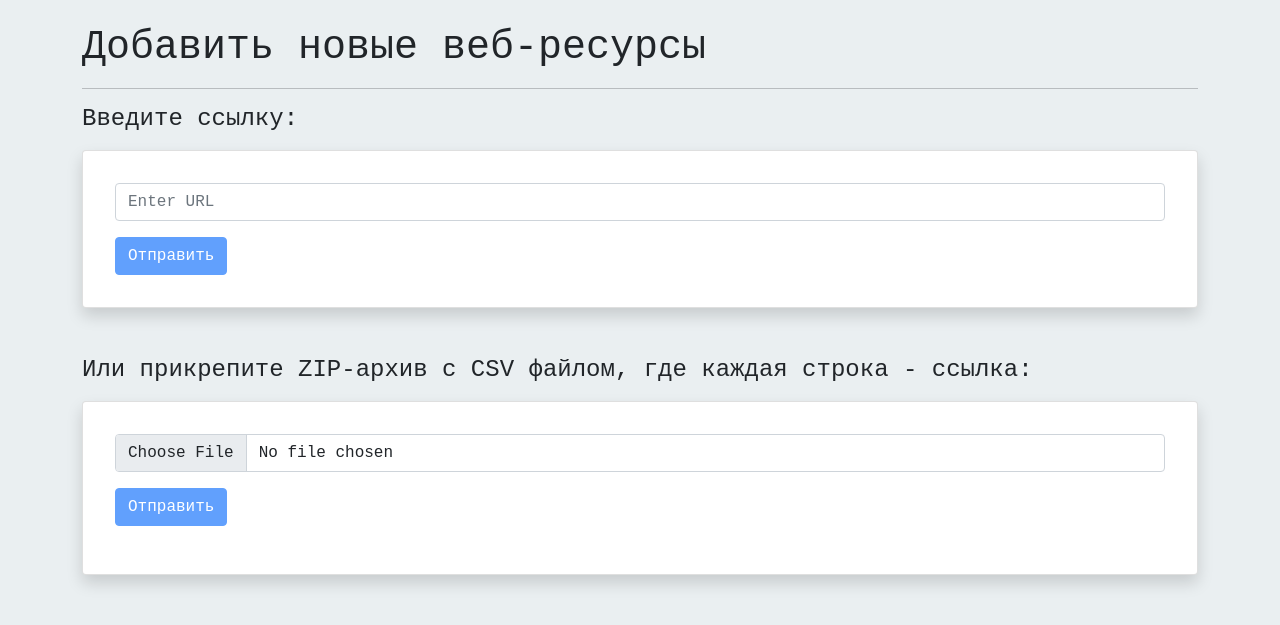
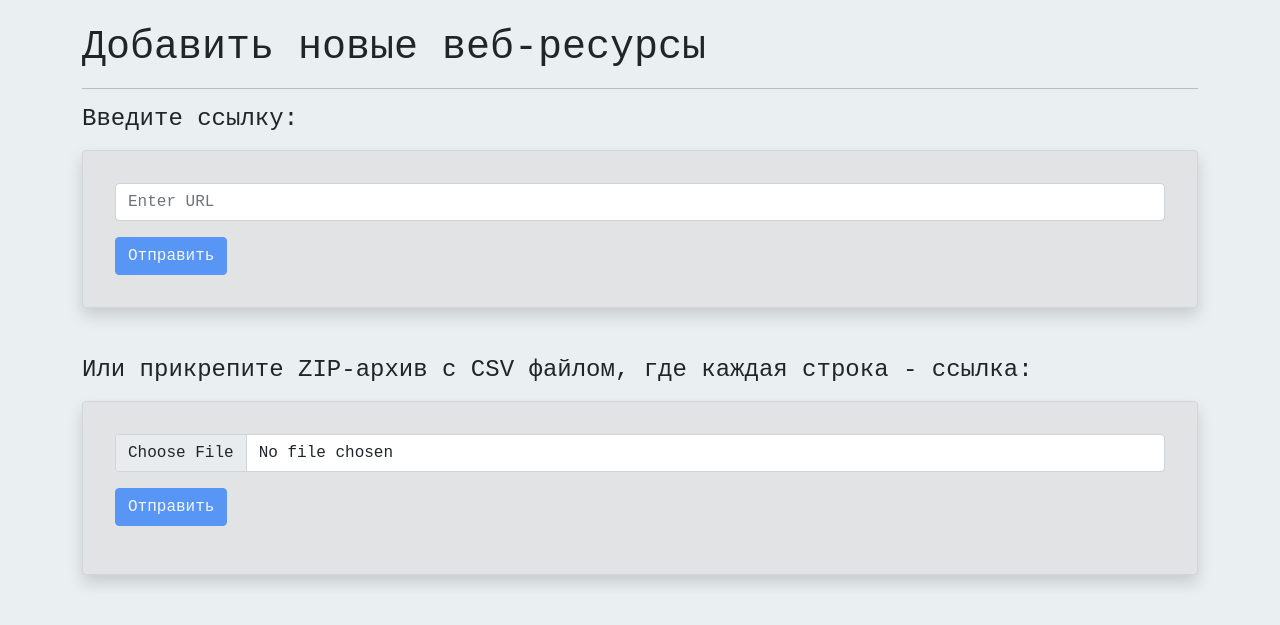
Before and after one commit to Dana299/hungergames_part2, a Flask app: page /add-resource/ in a window 1280 px wide. Shown: the part 76-701 px from the top of the page. Run offline with Flask 3, Linux system fonts and the light colour scheme; parts of the project's set-up code (start-up, migrations or seed data) failed here and were passed over; some libraries are stand-ins or nearby versions.

Commit message:
style: minor style changes
Update headings on pages, change color of forms

```diff
--- a/main/templates/add_resource.html
+++ b/main/templates/add_resource.html
@@ -14,7 +14,7 @@
             </h4>
         </div>
 
-        <div class="card shadow p-3 mb-5 bg-white rounded">
+        <div class="card alert-secondary shadow p-3 mb-5 rounded">
             <div class="card-body">
 
                 <form id="text-form" method="post" action="{{ url_for('add_resource') }}">
@@ -47,7 +47,7 @@
             </h4>
         </div>
 
-        <div class="card shadow p-3 mb-5 bg-white rounded">
+        <div class="card alert-secondary shadow p-3 mb-5 rounded">
             <div class="card-body">
 
                 <form id="file-form" method="post" action="{{ url_for('add_resource') }}" enctype="multipart/form-data">
--- a/main/templates/feed.html
+++ b/main/templates/feed.html
@@ -8,6 +8,7 @@
     <div id="resource-container">
 
         <h1>Новости</h1>
+        <hr>
 
         {% if feed %}
             {% for event in feed.feed_items %}
--- a/main/templates/index.html
+++ b/main/templates/index.html
@@ -4,7 +4,8 @@
 
 {% block content %}
     <div class="container mt-4">
-        <h4>Веб-ресурсы: {{ data.meta.total_items }}</h4>
+        <h1>Веб-ресурсы: {{ data.meta.total_items }}</h1>
+        <hr>
         <div class="row">
             <div class="col-md-3" id="filter-container">
                 <div class="card bg-transparent shadow p-3 mb-5 bg-white rounded">
--- a/main/templates/logs.html
+++ b/main/templates/logs.html
@@ -51,7 +51,8 @@
     <div class="container mt-4">
         <div class="row">
             <div class="col">
-                <h1 class="text-center mb-4">Логи</h1>
+                <h1 class="mb-4">Логи</h1>
+                <hr>
 
                 <div class="card bg-transparent shadow p-3 mb-5 bg-white rounded">
                     <div class="card-body
```
